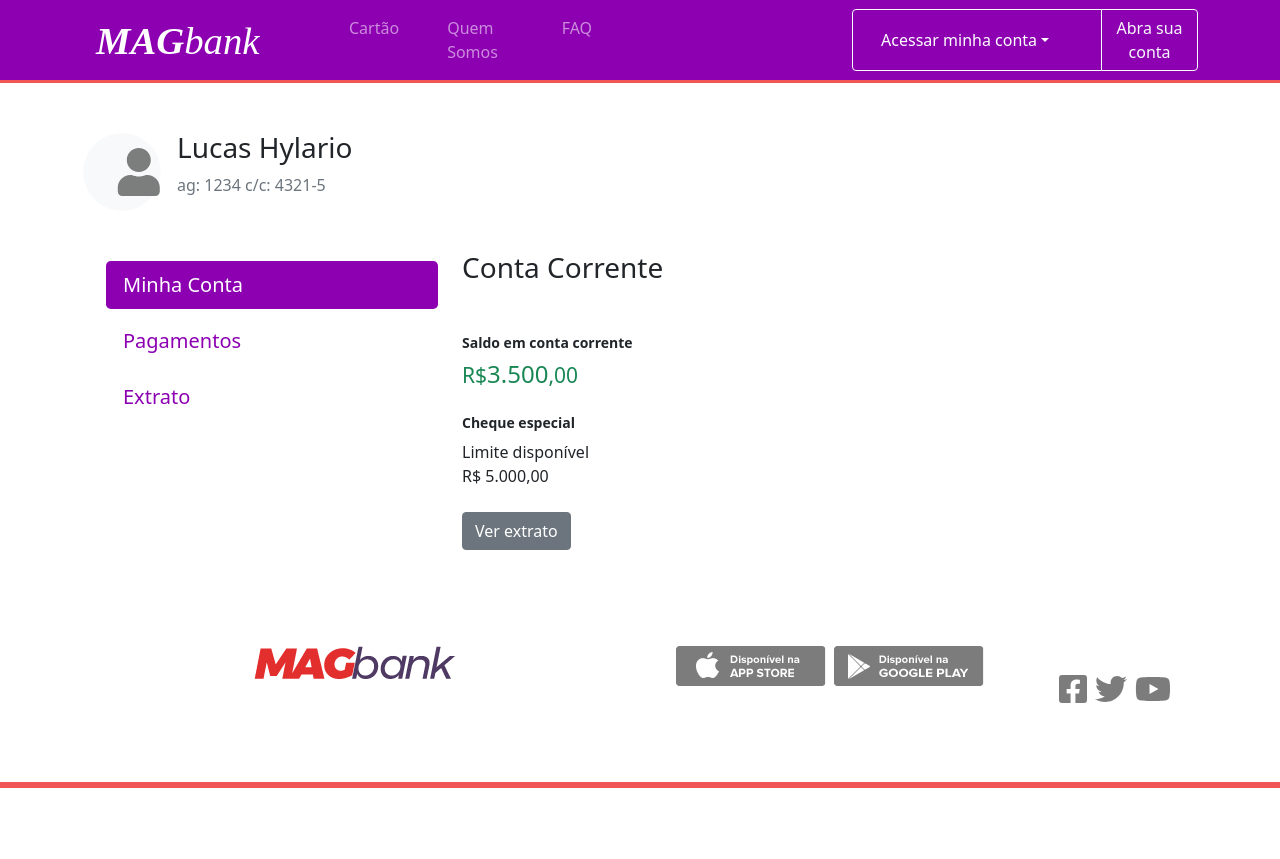
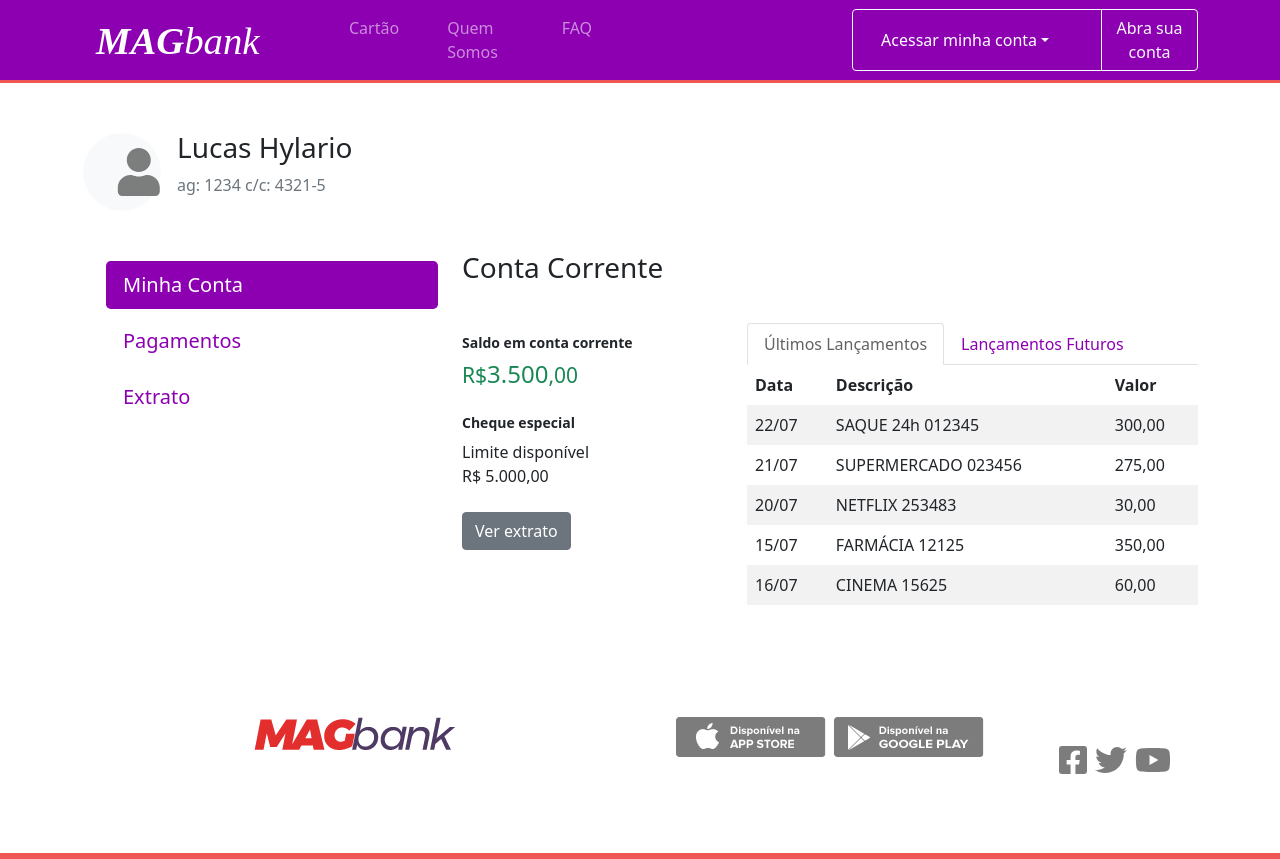
Before and after one commit to Lucashylario/magbank21, a React (Create React App) app: page /dashboard in a window 1280 px wide. Before the commit the page ends 800 px from the top, so only its background shows below. Built offline with nearby package versions, Linux system fonts and the light colour scheme.

Commit message:
feat(dashboard): terceira coluna implementada

```diff
--- a/src/_variables.scss
+++ b/src/_variables.scss
@@ -1,4 +1,5 @@
 $color-primary: #8c00b2;
 $color-secondary: #f05656;
+$color-muted: #626262;
 $color-faq-background: #443a50;
 $color-faq-header: #3b2e4a;
--- a/src/views/Dashboard.js
+++ b/src/views/Dashboard.js
@@ -1,12 +1,28 @@
 import React from "react";
-import { Container, Row, Col, Button } from "react-bootstrap";
+import { Container, Row, Col, Button, Tabs, Tab, Table } from "react-bootstrap";
 import { FontAwesomeIcon } from "@fortawesome/react-fontawesome";
 import { faCircle, faUser } from "@fortawesome/free-solid-svg-icons";
 
 import './Dashboard.scss';
 
-const Dashboard = () => (
-    <Container className='dashboard py-5'>
+const Dashboard = ({ className = false}) => {
+    const latest = [
+        {date: '22/07', description: 'SAQUE 24h 012345', value: '300,00' },
+        {date: '21/07', description: 'SUPERMERCADO 023456', value: '275,00' },
+        {date: '20/07', description: 'NETFLIX 253483', value: '30,00' },
+        {date: '15/07', description: 'FARMÁCIA 12125', value: '350,00' },
+        {date: '16/07', description: 'CINEMA 15625', value: '60,00' },
+    ];
+
+    const future = [
+        {date: '22/08', description: 'SALÁRIO 012345', value: '3000,00' },
+        {date: '20/08', description: 'IMAGINE 253483', value: '30,00' },
+        {date: '15/08', description: 'FARMÁCIA 12125', value: '35,00' },
+        {date: '16/08', description: 'SUPERMERCADO 023456', value: '275,00' },
+    ]
+
+    return (
+    <Container className={`dashboard py-5 ${className ? className : ''}`}>
         <Row>
             <Col xs={12} lg={4}>
                 <Row className='align-items-center mb-5'>
@@ -29,7 +45,7 @@
                 </div>
             </Col>
 
-            <Col xs={12} lg={3} className='mt-lg-5 pt-lg-4'>
+            <Col xs={12} lg={3} className='mt-lg-5 pt-lg-4 ms-4 ms-lg-0'>
                 <h3 className='my-5'>Conta Corrente</h3>
                 <h6>
                     <small>
@@ -50,9 +66,53 @@
                 <p className='mb-4'>R$ 5.000,00</p>
                 <Button variant='secondary'>Ver extrato</Button>
             </Col>
-            <Col xs={12} lg={5}></Col>
+
+            <Col xs={12} lg={5} className='mt-lg-5 pt-lg-5'>
+                <Tabs className='mt-5 pt-lg-5' defaultActiveKey='latest'>
+                    <Tab eventKey='latest' title='Últimos Lançamentos'>
+                        <Table striped borderless>
+                            <thead>
+                                <tr>
+                                    <th>Data</th>
+                                    <th>Descrição</th>
+                                    <th>Valor</th>
+                                </tr>
+                            </thead>
+                            <tbody>
+                                {latest.map(({ date, description, value }) => (
+                                    <tr>
+                                        <td>{date}</td>
+                                        <td>{description}</td>
+                                        <td>{value}</td>
+                                    </tr>
+                                ))}
+                            </tbody>
+                        </Table>
+                    </Tab>
+                    <Tab eventKey='future' title='Lançamentos Futuros'>
+                        <Table striped borderless>
+                            <thead>
+                                <tr>
+                                    <th>Data</th>
+                                    <th>Descrição</th>
+                                    <th>Valor</th>
+                                </tr>
+                            </thead>
+                            <tbody>
+                                {future.map(({ date, description, value }) => (
+                                    <tr>
+                                        <td>{date}</td>
+                                        <td>{description}</td>
+                                        <td>{value}</td>
+                                    </tr>
+                                ))}
+                            </tbody>
+                        </Table>
+                    </Tab>
+                </Tabs>
+            </Col>
         </Row>
     </Container>
-);
+)};
 
 export default Dashboard;
--- a/src/views/Dashboard.scss
+++ b/src/views/Dashboard.scss
@@ -1,6 +1,11 @@
 @import'../variables';
 
 .dashboard {
+
+    @media screen and (min-width: 992px) {
+        min-height: calc(100vh - 16.50rem);
+    }
+
     &__user-avatar {
         position: relative;
     }
@@ -21,4 +26,12 @@
             background-color: $color-primary;
         }
     }
+
+    a.nav-item.nav-link {
+        color: $color-primary;
+    }
+
+    a.nav-item.nav-link.active {
+        color: $color-muted;
+    }
 }
```
